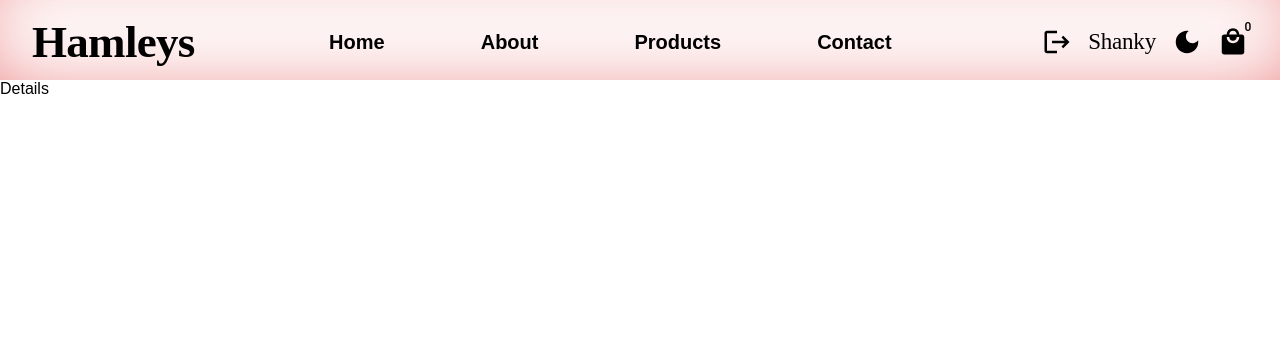
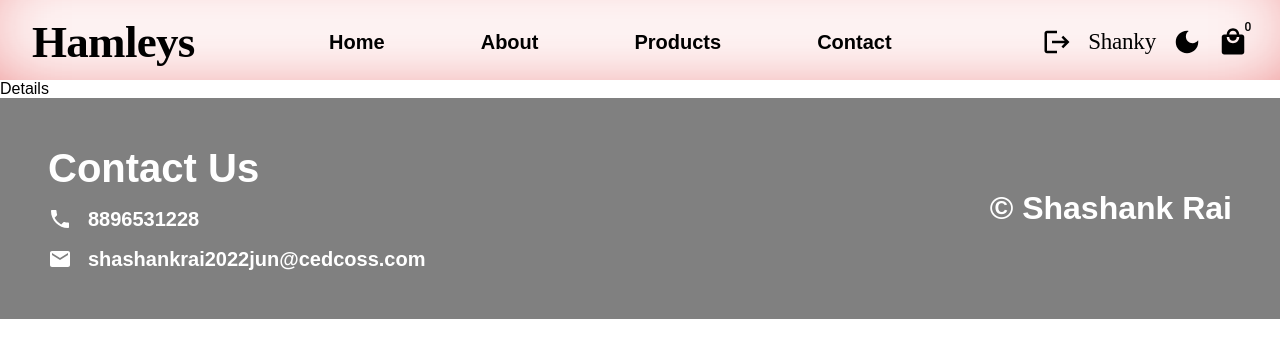
Before and after one commit to Shanky1001/React-Toy-Shop, a React (Create React App) app: page /menu/product/1 in a window 1280 px wide. Shown: the top 358 px of the page. Built offline with nearby package versions, Linux system fonts and the light colour scheme; a web font is replaced by a local one.

Commit message:
Footer Designed

```diff
--- a/src/App.js
+++ b/src/App.js
@@ -10,7 +10,7 @@
 import Checkout from './Pages/Checkout Page/Checkout';
 import Login from './auth/Login/Login';
 import Sign from './auth/Sign/Sign';
-// import Footer from './Components/common Components/Footer/Footer';
+import Footer from './Components/common Components/Footer/Footer';
 import Details from './Pages/Details Page/Details';
 import { cartReducer, productReducer } from './Reducer/Reducer';
 import toys from './Assests/Product.json'
@@ -85,7 +85,7 @@
             <Route path='product/:ID' element={<Details />} />
             <Route path='menu/product/:ID' element={<Details />} />
           </Routes>
-          {/* <Footer /> */}
+          <Footer />
         </Router>
 
 
--- a/src/Components/common Components/Footer/Footer.jsx
+++ b/src/Components/common Components/Footer/Footer.jsx
@@ -1,8 +1,19 @@
+import { Mail, Phone } from '@mui/icons-material'
 import React from 'react'
+import style from './Footer.module.css'
 
 const Footer = () => {
   return (
-    <div>Footer</div>
+    <div className={style.footerContainer}>
+      <div className={style.contact}>
+        <h1>Contact Us</h1>
+        <h5> <Phone /> 8896531228 </h5>
+        <h6> <Mail /> shashankrai2022jun@cedcoss.com </h6>
+      </div>
+      <div className={style.copyright}>
+        <h1> &copy; Shashank Rai</h1>
+      </div>
+    </div>
   )
 }
 
--- a/src/Components/common Components/Footer/Footer.module.css
+++ b/src/Components/common Components/Footer/Footer.module.css
@@ -0,0 +1,36 @@
+.footerContainer {
+    width: 100%;
+    padding: 3rem;
+    background-color: gray;
+    color: var(--white);
+    display: flex;
+    align-items: center;
+    justify-content: space-between;
+}
+
+.contact {
+    display: flex;
+    flex-direction: column;
+    align-items: flex-start;
+    justify-content: space-evenly;
+    gap: 1rem;
+}
+
+.contact h1 {
+    font-size: 40px;
+}
+
+.contact h5,
+h6 {
+    display: flex;
+    align-items: center;
+    font-size: 20px;
+    gap: 1rem;
+}
+
+@media screen and (max-width:700px) {
+    .footerContainer{
+        flex-direction: column;
+        gap: 3rem;
+    }
+}
--- a/src/Pages/Home Page/Home.module.css
+++ b/src/Pages/Home Page/Home.module.css
@@ -132,7 +132,7 @@
 
 .specialToys {
     width: 100%;
-    padding: 0 3rem;
+    padding: 2rem 3rem;
     display: flex;
     align-items: center;
     justify-content: space-between;
@@ -168,8 +168,7 @@
 }
 
 .policy {
-    margin-top: 2rem;
-    padding: 1rem 0;
+    padding: 2rem 0;
     background-color: var(--red);
     color: var(--white);
     width: 100%;
```
